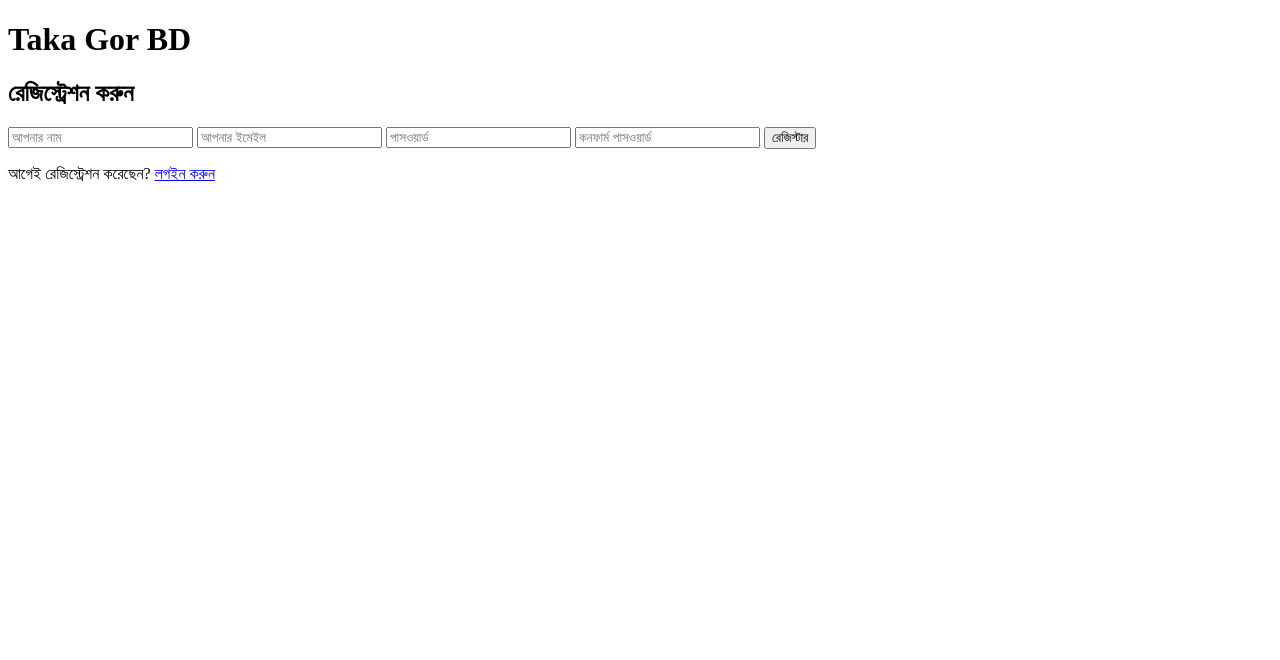
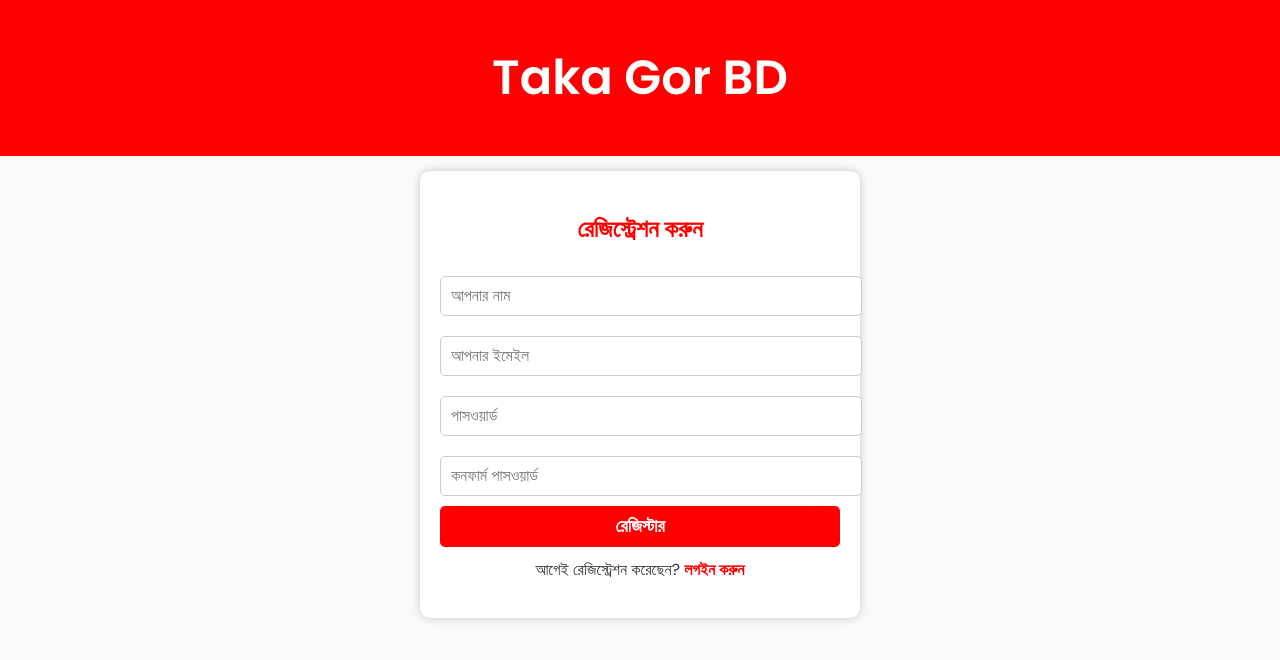
Before and after one commit to nahidxsr/register, a plain HTML site: page index.html in a window 1280 px wide. Drawn offline with Linux system fonts and the light colour scheme.

Commit message:
Update index.html

```diff
--- a/index.html
+++ b/index.html
@@ -4,22 +4,27 @@
   <meta charset="UTF-8">
   <meta name="viewport" content="width=device-width, initial-scale=1.0">
   <title>রেজিস্ট্রেশন - Taka Gor BD</title>
-  <link rel="styles" href="style.css">
+  <link rel="stylesheet" href="styles.css"> <!-- ✅ ফাইলের নাম styles.css হলে এভাবে দাও -->
  </head>
- <body> <!-- ✅ হেডার (ড্যাশবোর্ডের মতো) -->
+ <body>
+  <!-- ✅ হেডার (ড্যাশবোর্ডের মতো) -->
   <header>
    <h1>Taka Gor BD</h1>
   </header>
+
+  <!-- ✅ রেজিস্ট্রেশন ফর্ম -->
   <div class="container">
    <h2>রেজিস্ট্রেশন করুন</h2>
    <form id="registerForm">
     <input type="text" id="name" placeholder="আপনার নাম" required>
     <input type="email" id="email" placeholder="আপনার ইমেইল" required>
     <input type="password" id="password" placeholder="পাসওয়ার্ড" required>
-    <input type="password" id="confirmPassword" placeholder="কনফার্ম পাসওয়ার্ড" required> <button type="submit">রেজিস্টার</button>
+    <input type="password" id="confirmPassword" placeholder="কনফার্ম পাসওয়ার্ড" required>
+    <button type="submit">রেজিস্টার</button>
    </form>
    <p>আগেই রেজিস্ট্রেশন করেছেন? <a href="login.html">লগইন করুন</a></p>
   </div>
-  <script src="script.js"></script>
+
+  <script src="register.js"></script>
  </body>
 </html>
```
